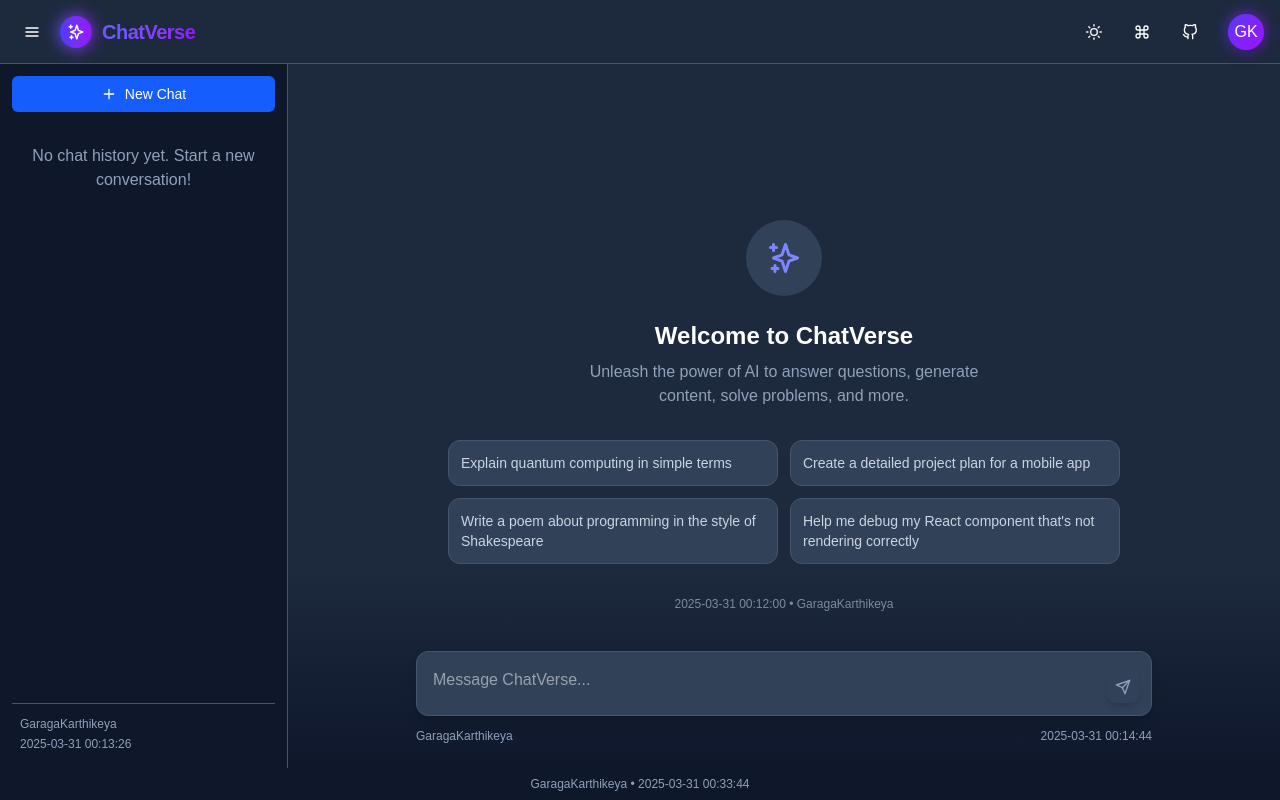
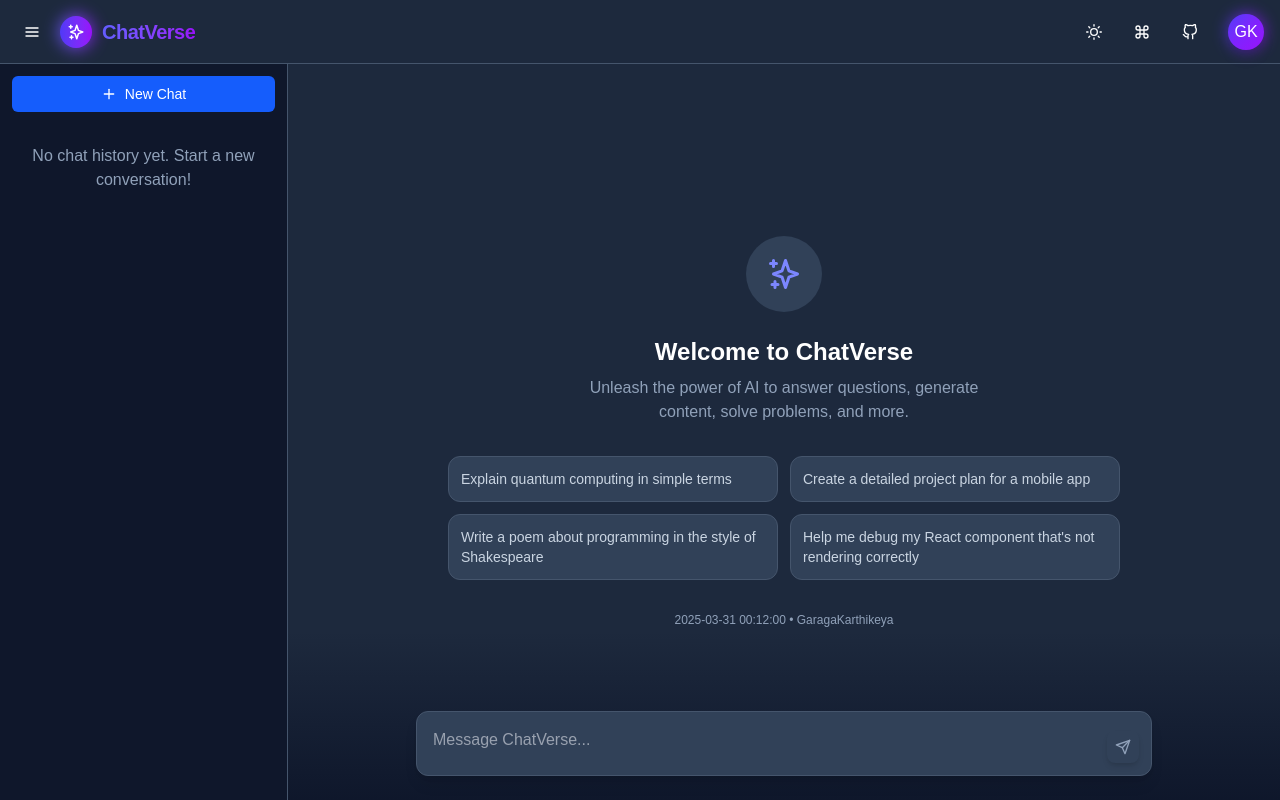
Before and after one commit to GaragaKarthikeya/ExplainGPT_Frontend, a Next.js app: page /chat in a window 1280 px wide. Built offline with nearby package versions, Linux system fonts and the light colour scheme.

Commit message:
removed my name from most places

```diff
--- a/src/app/chat/components/ChatInput.tsx
+++ b/src/app/chat/components/ChatInput.tsx
@@ -10,7 +10,7 @@ interface ChatInputProps {
   loading: boolean;
   sendMessage: () => void;
   theme: Theme;
-  togglePromptBar?: () => void; // Made optional
+  togglePromptBar?: () => void;
 }
 
 export function ChatInput({
@@ -23,8 +23,6 @@ export function ChatInput({
 }: ChatInputProps) {
   const inputRef = useRef<HTMLTextAreaElement>(null);
   const theme_classes = getThemeClasses(theme);
-  const currentUser = "GaragaKarthikeya";
-  const currentDateTime = "2025-03-31 00:14:44";
 
   const adjustTextareaHeight = () => {
     if (!inputRef.current) return;
@@ -94,14 +92,6 @@ export function ChatInput({
             <FiSend />
           </button>
         </div>
-        <div className="flex justify-between items-center mt-3">
-          <p className={`text-xs ${theme_classes.textMuted}`}>
-            {currentUser}
-          </p>
-          <p className={`text-xs ${theme_classes.textMuted}`}>
-            {currentDateTime}
-          </p>
-        </div>
       </div>
     </div>
   );
--- a/src/app/chat/components/Sidebar.tsx
+++ b/src/app/chat/components/Sidebar.tsx
@@ -24,8 +24,6 @@ export function Sidebar({
   currentChatId
 }: SidebarProps) {
   const theme_classes = getThemeClasses(theme);
-  const currentUser = "GaragaKarthikeya";
-  const currentDateTime = "2025-03-31 00:13:26";
 
   // Filter duplicate chat IDs
   const uniqueChats = chatHistory.reduce((unique: ChatHistory[], chat) => {
@@ -36,8 +34,13 @@ export function Sidebar({
     return unique;
   }, []);
 
+  // Sort chats by timestamp (newest first) before grouping
+  const sortedChats = [...uniqueChats].sort((a, b) => {
+    return new Date(b.timestamp).getTime() - new Date(a.timestamp).getTime();
+  });
+
   // Group chat history by date
-  const groupedHistory = uniqueChats.reduce((groups, chat) => {
+  const groupedHistory = sortedChats.reduce((groups, chat) => {
     const dateKey = getRelativeDate(chat.timestamp);
     if (!groups[dateKey]) {
       groups[dateKey] = [];
@@ -45,6 +48,33 @@ export function Sidebar({
     groups[dateKey].push(chat);
     return groups;
   }, {} as Record<string, ChatHistory[]>);
+
+  // Sort the date keys to ensure consistent order (Today, Yesterday, etc.)
+  const orderedDateKeys = Object.keys(groupedHistory).sort((a, b) => {
+    const dateOrder = {
+      "Today": 0,
+      "Yesterday": 1
+    };
+
+    // Custom sorting for special date labels
+    if (a in dateOrder && b in dateOrder) {
+      return dateOrder[a as keyof typeof dateOrder] - dateOrder[b as keyof typeof dateOrder];
+    } else if (a in dateOrder) {
+      return -1;
+    } else if (b in dateOrder) {
+      return 1;
+    }
+
+    // For other dates, compare them as they might be "X days ago", "X weeks ago", or actual dates
+    if (a.includes("days ago") && b.includes("days ago")) {
+      return parseInt(a) - parseInt(b);
+    } else if (a.includes("weeks ago") && b.includes("weeks ago")) {
+      return parseInt(a) - parseInt(b);
+    }
+
+    // Default to alphabetical sort for other cases
+    return a.localeCompare(b);
+  });
 
   if (!sidebarOpen) return null;
 
@@ -68,15 +98,15 @@ export function Sidebar({
       </button>
 
       <div className="flex-1 overflow-y-auto">
-        {Object.keys(groupedHistory).length > 0 ? (
-          Object.entries(groupedHistory).map(([date, chats]) => (
+        {orderedDateKeys.length > 0 ? (
+          orderedDateKeys.map((date) => (
             <div key={`date-${date}`} className="mb-4">
               <div className={`text-xs font-medium ${theme_classes.textMuted} px-2 py-1 flex items-center gap-1`}>
                 <FiClock size={12} />
                 <span>{date}</span>
               </div>
               <div className="space-y-1 mt-1">
-                {chats.map((chat, index) => (
+                {groupedHistory[date].map((chat, index) => (
                   <button
                     key={`chat-${chat.id}-${index}`}
                     onClick={() => {
@@ -85,7 +115,7 @@ export function Sidebar({
                     }}
                     className={`w-full text-left ${
                       currentChatId === chat.id
-                        ? `${theme === 'dark' ? 'bg-gray-700' : 'bg-gray-200'}`
+                        ? `${theme === 'dark' ? 'bg-slate-700' : 'bg-gray-200'}`
                         : ''
                     } ${theme_classes.textSecondary} ${theme_classes.hover} rounded py-2 px-3 text-sm font-medium truncate transition-colors`}
                   >
@@ -101,13 +131,6 @@ export function Sidebar({
           </div>
         )}
       </div>
-
-      <div className={`pt-3 mt-2 border-t ${theme_classes.border} text-xs ${theme_classes.textMuted}`}>
-        <div className="flex flex-col px-2 pb-1">
-          <span className="mb-1">{currentUser}</span>
-          <span>{currentDateTime}</span>
-        </div>
-      </div>
     </motion.div>
   );
 }
--- a/src/app/chat/page.tsx
+++ b/src/app/chat/page.tsx
@@ -59,9 +59,6 @@ export default function ChatPage() {
   const lightBg = "bg-gray-50";
   const lightSecondary = "bg-white";
 
-  const currentUser = "GaragaKarthikeya";
-  const currentDateTime = "2025-03-31 00:33:44";
-
   return (
     <div className={`flex flex-col h-screen ${theme === "dark" ? darkBg : lightBg} transition-colors duration-200`}>
       <ChatHeader
@@ -116,11 +113,6 @@ export default function ChatPage() {
           )}
         </AnimatePresence>
       </div>
-
-      {/* Simple footer with user info */}
-      <div className={`px-4 py-2 text-xs text-center ${theme === "dark" ? "text-slate-400" : "text-slate-500"}`}>
-        {currentUser} • {currentDateTime}
-      </div>
     </div>
   );
 }
```
